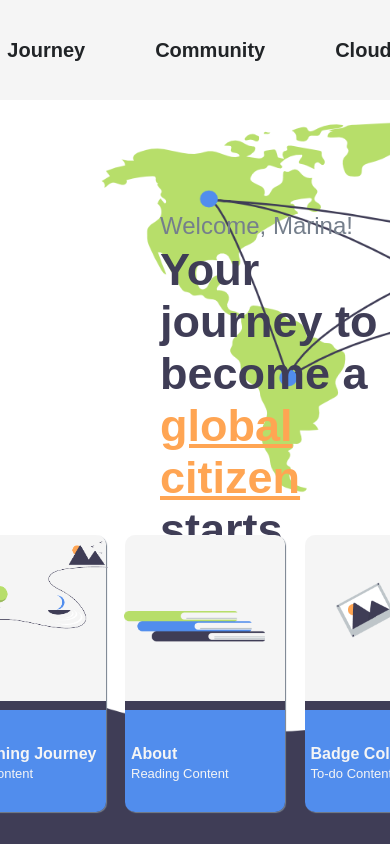
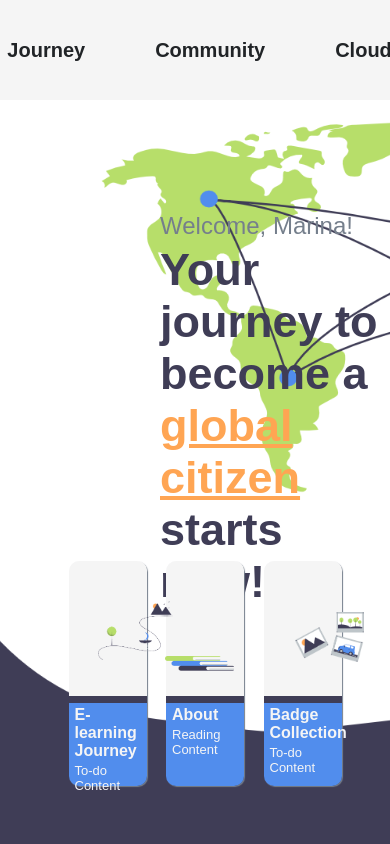
Before and after one commit to titouandeschanels/GlobalCitizenship, a React (Create React App) app in the folder gccapp/: page / in a window 390 px wide. Shown: the top 844 px of the page. Built offline with nearby package versions, Linux system fonts and the light colour scheme; the HTML template or start-up script is replaced by a standard one.

Commit message:
fix: responsive squares

```diff
--- a/gccapp/src/components/background-homepage/index.tsx
+++ b/gccapp/src/components/background-homepage/index.tsx
@@ -1,4 +1,4 @@
-import { TextStyleSmall, TextStyleBig, BackgroundPicture, ColoredText } from "./elements";
+import { TextStyleSmall,TextStyleBig, BackgroundPicture, ColoredText } from "./elements";
 
 interface BackgroundHomepageProps {
     name: string;
--- a/gccapp/src/components/squares/elements.js
+++ b/gccapp/src/components/squares/elements.js
@@ -18,8 +18,8 @@ export const SquareContainer = styled.div`
 export const SquareItem = styled.div`
     display: flex;
     flex-direction: column;
-    height: 277px;
-    width: 260px;
+    height: 90%;
+    width: 20%;
     border: none;
     border-radius: 10px;
     cursor: pointer;
@@ -37,8 +37,7 @@ export const SquareItem = styled.div`
 export const ImageRow = styled.div`
     flex: 1;
     display: flex;
-    min-height: 110px;
-    min-width: 160px;
+    min-height: 60%;
 `;
 
 export const TextRow = styled.div`
@@ -46,9 +45,9 @@ export const TextRow = styled.div`
     display: flex;
     flex-direction: column;
     align-items: flex-start;
-    justify-content: flex-start;
-    height: 220px;
-    padding-top: 100px;
+    /*justify-content: flex-start;
+    height: 220px;*/
+    padding-top: 10px;
     padding-left: 6px;
 `;
 
```
